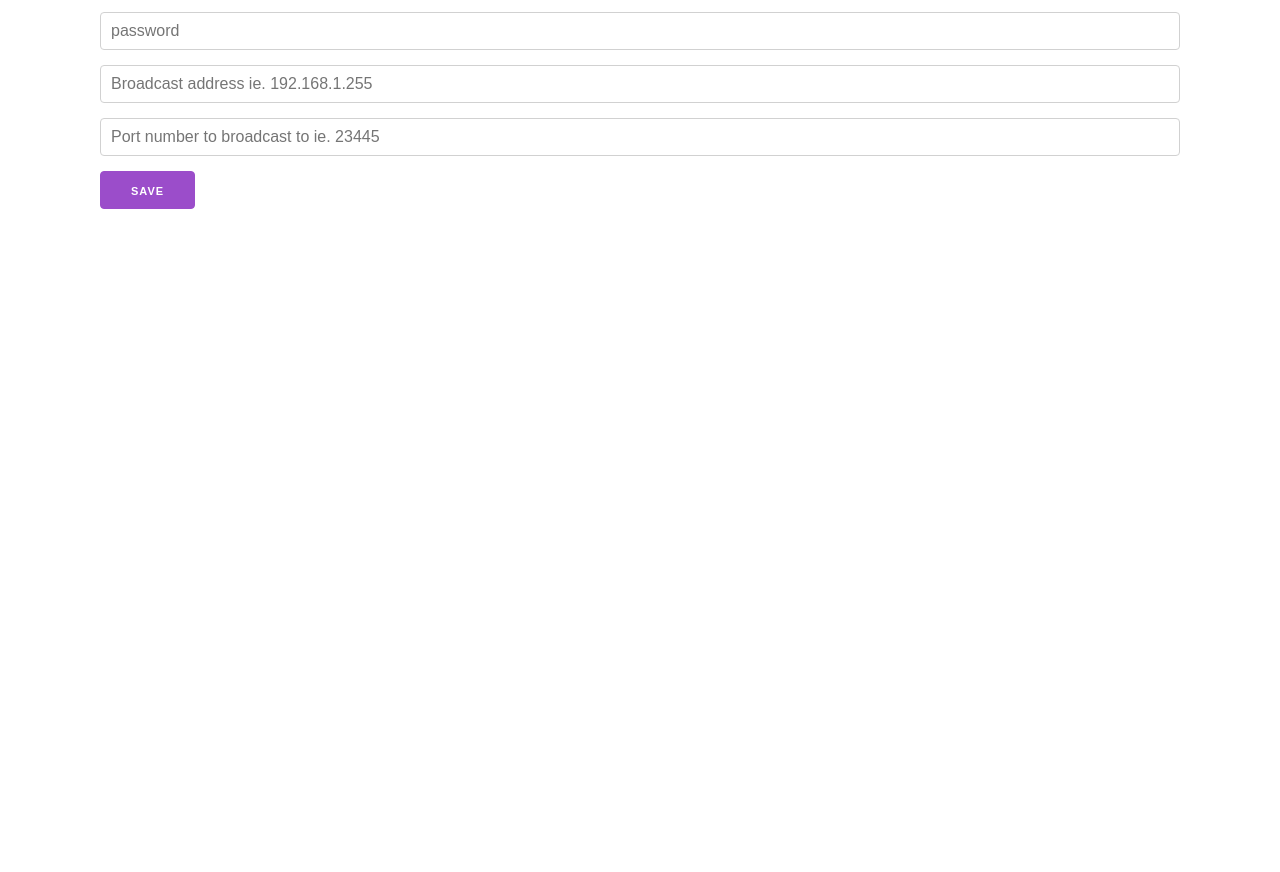
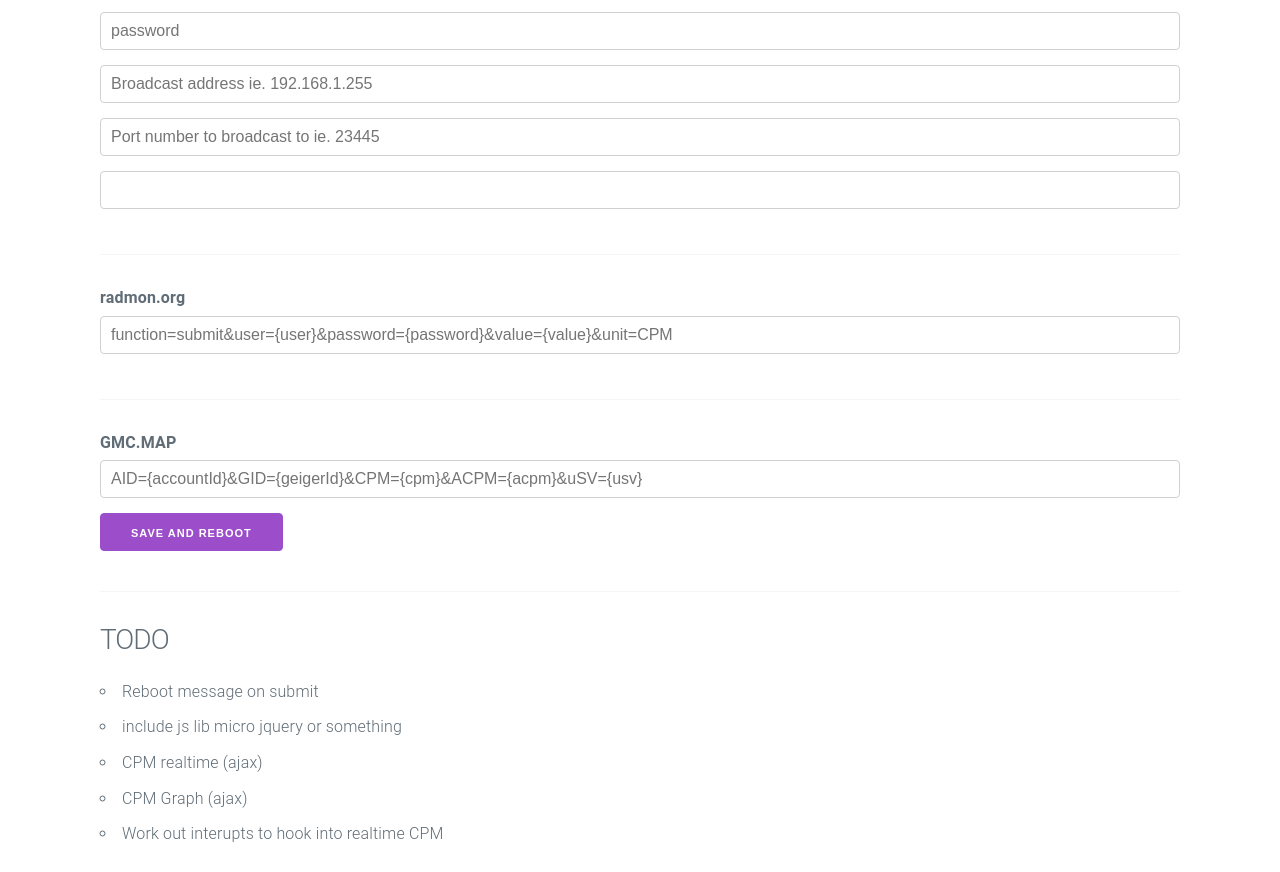
Before and after one commit to nullydragon/Geiger-Counter-Relay, a plain HTML site: page GeigerLoggerNode/index.htm in a window 1280 px wide. Shown: the part 222-1094 px from the top of the page. Before the commit the page ends 800 px from the top, so only its background shows below. Drawn offline with Linux system fonts and the light colour scheme.

Commit message:
updated eeprom settings, tweaked index page. added gmc and radmon settings

```diff
--- a/GeigerLoggerNode/index.htm
+++ b/GeigerLoggerNode/index.htm
@@ -18,8 +18,25 @@
         <input type="password" name="pass" placeholder="password" />
         <input type="text" name="bcAddress" placeholder="Broadcast address ie. 192.168.1.255" />
         <input type="text" name="port" placeholder="Port number to broadcast to ie. 23445" />
-        <input type="submit" value="Save" class="button" />
+        <input type="number" min="1" max="99" name="minsPerUpdate" placeholder=""/>
+        <hr />
+        <label for="radmon">radmon.org</label>
+        <input type="text" name="radmonUrl" placeholder="function=submit&user={user}&password={password}&value={value}&unit=CPM" />
+        <hr />
+        <label for="gmc">GMC.MAP</label>
+        <input type="text" name="gmcUrl" placeholder="AID={accountId}&GID={geigerId}&CPM={cpm}&ACPM={acpm}&uSV={usv}" />
+        <input type="submit" value="Save and reboot" class="button" />
     </form>
+
+    <hr />
+    <h3>TODO</h3>
+    <ul>
+        <li>Reboot message on submit</li>
+        <li>include js lib micro jquery or something</li>
+        <li>CPM realtime (ajax)</li>
+        <li>CPM Graph (ajax)</li>
+        <li>Work out interupts to hook into realtime CPM</li>
+    </ul>
 </div>
 </body>
 </html>
```
Also changed, not shown: 3 other files.
